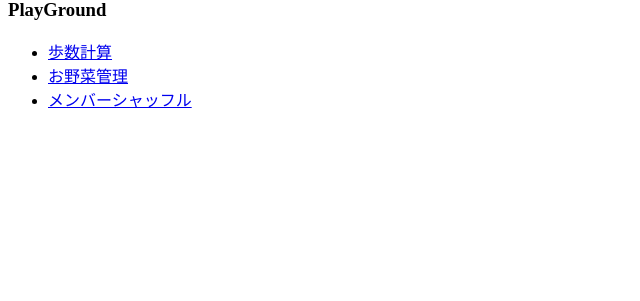
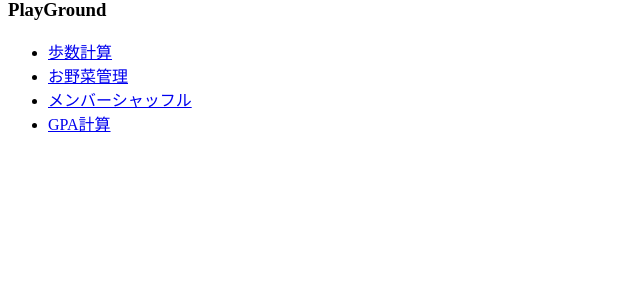
Before and after one commit to saike1119/WebPlayground, a PHP site: page / in a window 1280 px wide. Shown: the part 133-434 px from the top of the page, without its empty margins (0-640 px from the left). Run offline with PHP 8.4, Linux system fonts and the light colour scheme.

Commit message:
新しいアプリリンク追加

```diff
--- a/index.php
+++ b/index.php
@@ -14,6 +14,7 @@
     <li><a href="walk_form.php">歩数計算</a><br></li>
     <li><a href="vegetable_home.php">お野菜管理</a></li>
     <li><a href="#">メンバーシャッフル</a></li>
+    <li><a href="#">GPA計算</a><br></li>
 </ul>
 </body>
 </html>
```
